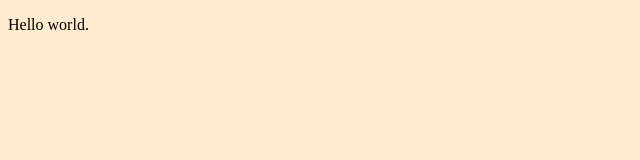
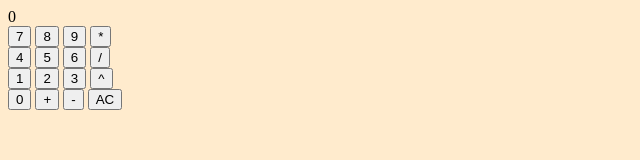
Before and after one commit to GummiBlip/odin-calculator, a plain HTML site: page index.html in a window 1280 px wide. Shown: the whole page, without its empty margins (0-640 px from the left). Drawn offline with Linux system fonts and the light colour scheme.

Commit message:
Create basic HTML

```diff
--- a/index.html
+++ b/index.html
@@ -9,6 +9,34 @@
   <script src="script.js" defer></script>
 </head>
 <body>
-  <p>Hello world.</p>
+  <div id="calculator">
+    <div id="display">0</div>
+    <div id="button-row-top">
+      <button>7</button>
+      <button>8</button>
+      <button>9</button>
+      <button>*</button>
+    </div>
+    <div id="button-row-top-middle">
+      <button>4</button>
+      <button>5</button>
+      <button>6</button>
+      <button>/</button>
+    </div>
+    <div id="button-row-bottom-middle">
+      <button>1</button>
+      <button>2</button>
+      <button>3</button>
+      <button>^</button>
+    </div>
+    <div id="button-row-bottom">
+      <button>0</button>
+      <button>+</button>
+      <button>-</button>
+      <button>AC</button>
+    </div>
+
+
+  </div>
 </body>
 </html>
```
